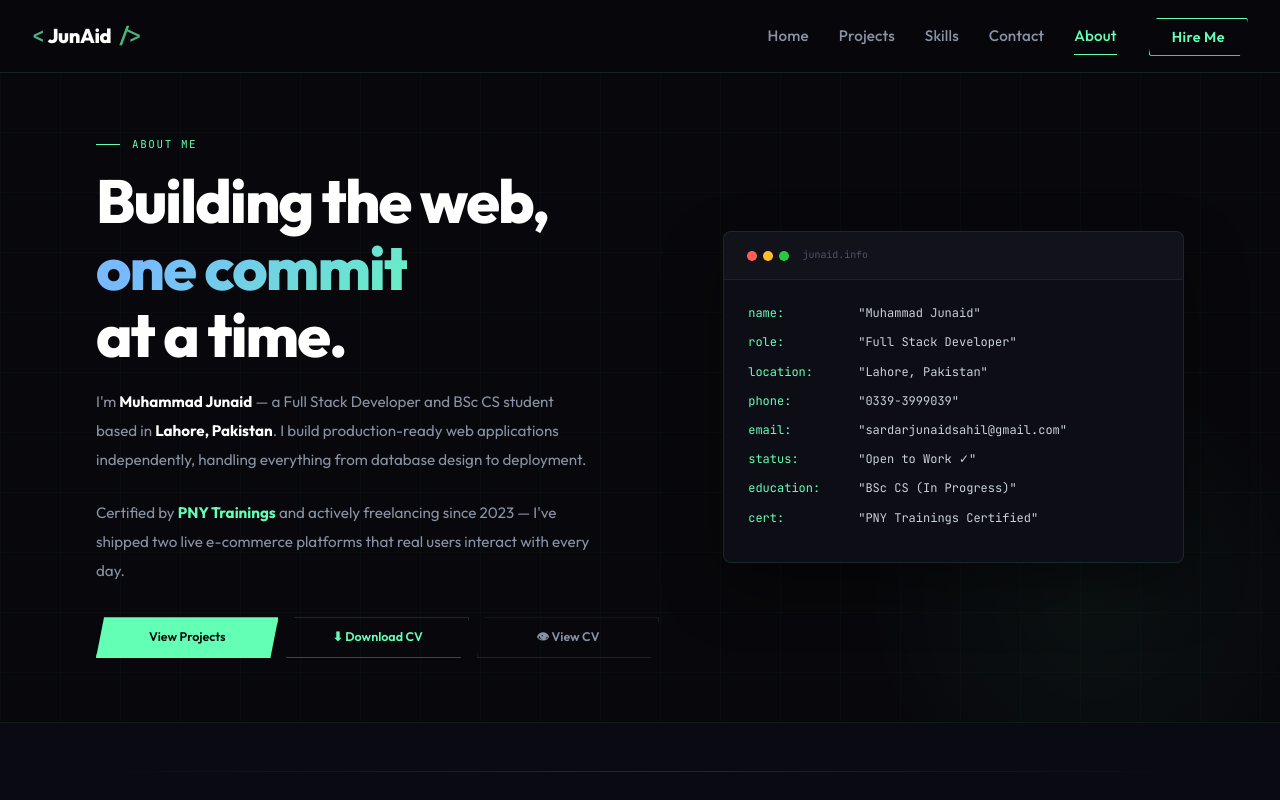
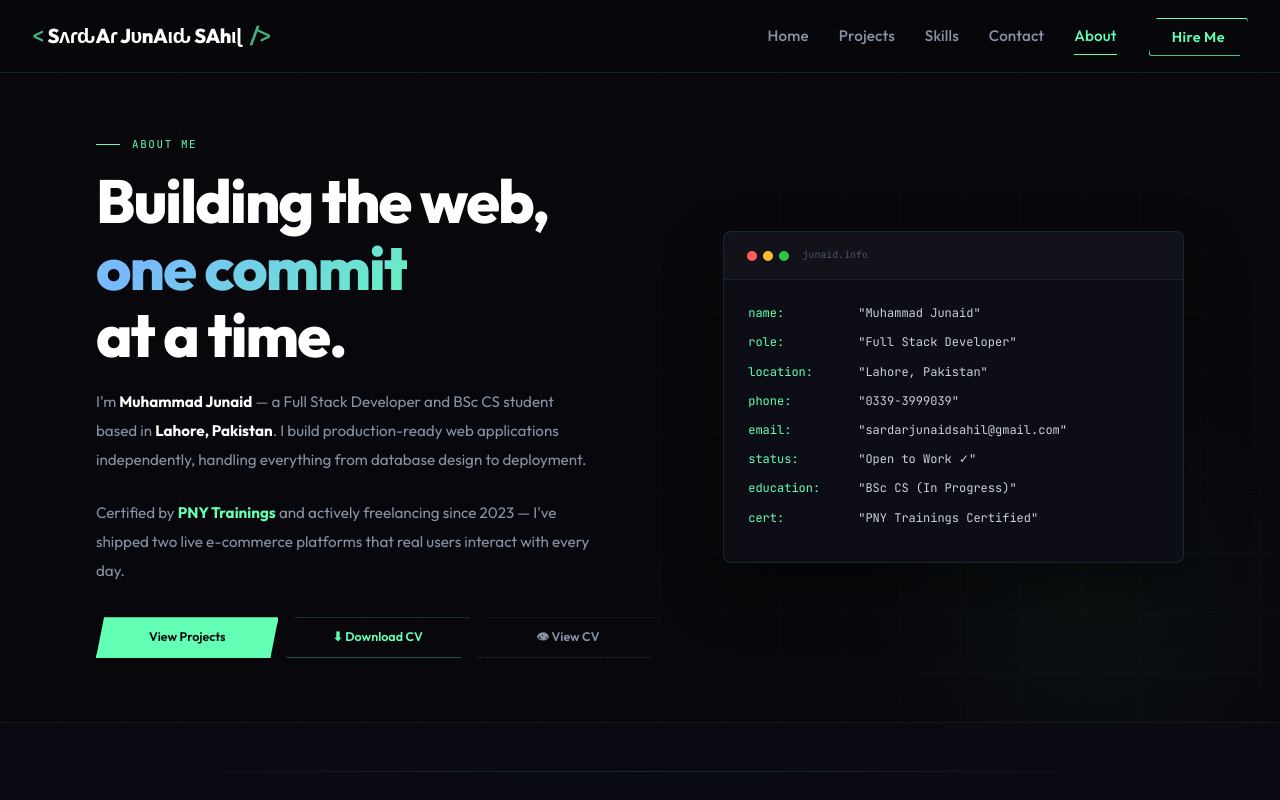
Before and after one commit to sardarjunaidsahil/portfolio-frontend, a React (Vite) app: page /about in a window 1280 px wide. Shown: the top 800 px of the page. Built offline with nearby package versions, Linux system fonts and the light colour scheme.

Commit message:
fix: update logo to <JunAid />

```diff
--- a/src/components/Navbar.jsx
+++ b/src/components/Navbar.jsx
@@ -260,7 +260,11 @@ export default function Navbar() {
             );
           })}
         </ul>
-        <Link to="/contact" className="nb-mobile-hire" onClick={() => setMenuOpen(false)}>
+        <Link
+          to="/contact"
+          className="nb-mobile-hire"
+          onClick={() => setMenuOpen(false)}
+        >
           Hire Me
         </Link>
       </div>
@@ -268,11 +272,10 @@ export default function Navbar() {
       {/* Navbar */}
       <nav className={`nb-root${scrolled ? " scrolled" : " top"}`}>
         <div className="nb-inner">
-
           {/* Logo */}
           <Link to="/" className="nb-logo">
             <span className="nb-logo-bracket">&lt;</span>
-            <span className="nb-logo-text">JunAid</span>
+            <span className="nb-logo-text">SʌɾԃAɾ JυnAιԃ SAhιɭ</span>
             <span className="nb-logo-space"> </span>
             <span className="nb-logo-bracket">/&gt;</span>
           </Link>
```
